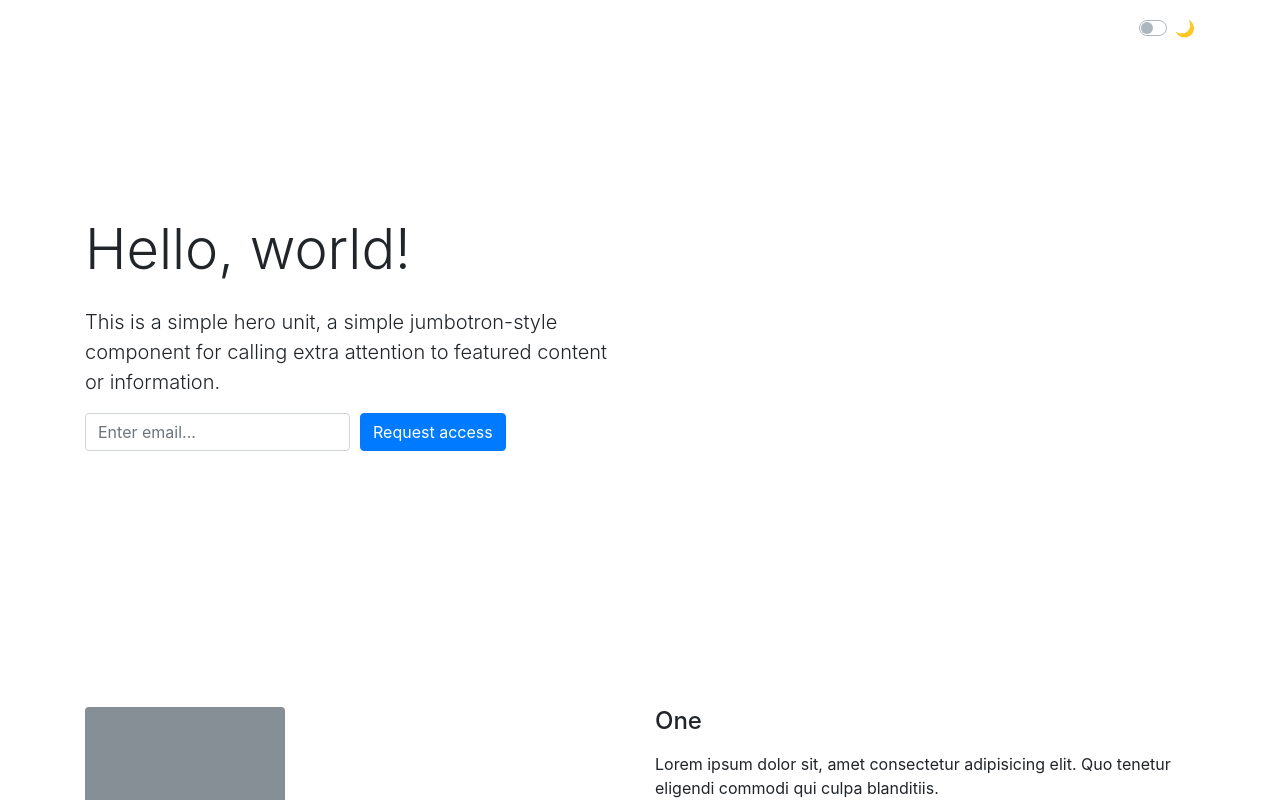
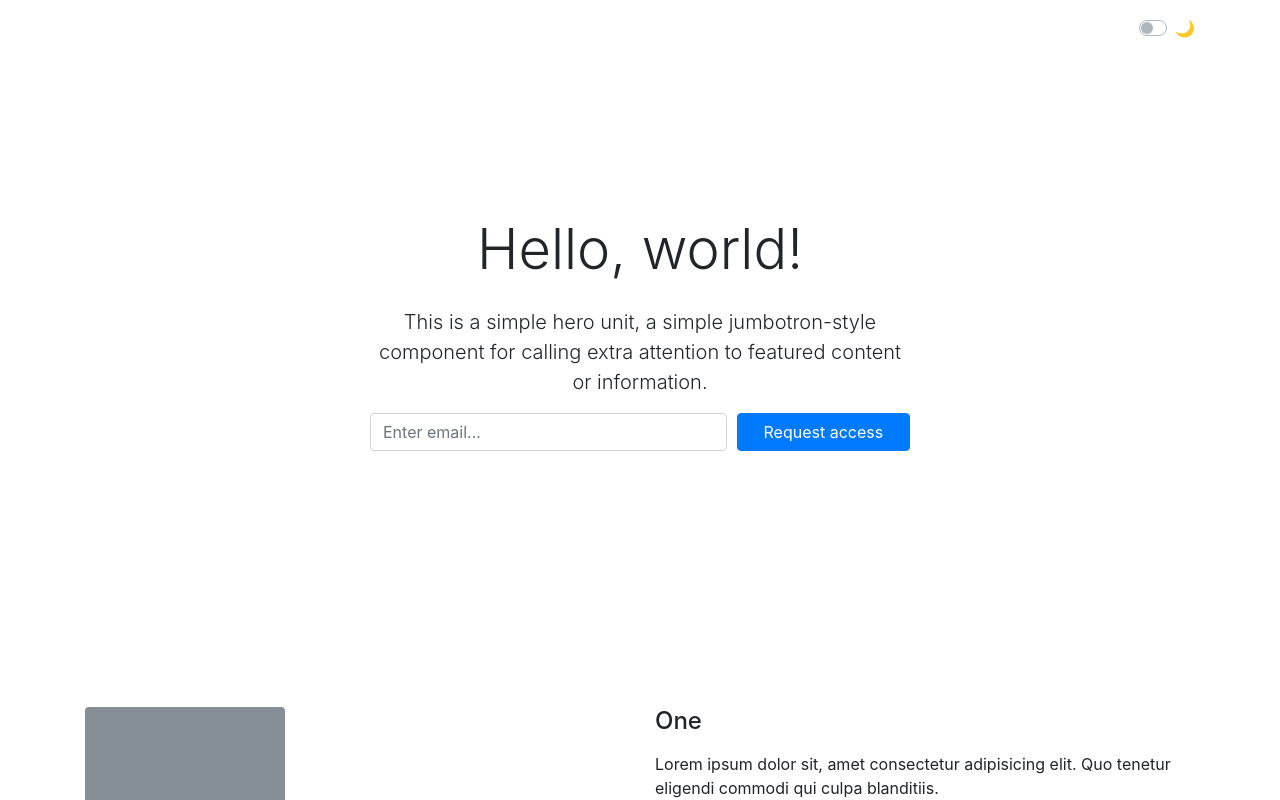
Before and after one commit to alexdevero/mvp-landing-page-template-react, a React (Create React App) app: page / in a window 1280 px wide. Shown: the top 800 px of the page. Built offline with nearby package versions, Linux system fonts and the light colour scheme.

Commit message:
Update Hero grid layout

```diff
--- a/src/components/hero.tsx
+++ b/src/components/hero.tsx
@@ -12,15 +12,15 @@ interface HeroUI {
 
 export const Hero = (props: HeroUI) => (
   <div className="jumbotron jumbotron-fluid bg-white pt-6 pb-6">
-    <div className="row">
+    <div className="row justify-content-center align-items-center text-center">
       <div className="col-md-8 col-lg-6">
         <h1 className="display-4 mt-0 mb-4">{heroConfig.heroHeading}</h1>
 
         <p className="lead mt-0 mb-0">{heroConfig.heroText}</p>
 
         <div className="mt-3">
-          <div className="form-row">
-            <div className="col">
+          <div className="form-row justify-content-center align-items-center">
+            <div className="col-sm-8">
               <input
                 type="text"
                 className="form-control"
@@ -30,10 +30,10 @@ export const Hero = (props: HeroUI) => (
               />
             </div>
 
-            <div className="col">
+            <div className="col-sm-4 mt-3 mt-sm-0">
               <button
                 type="submit"
-                className="btn btn-primary btn-md"
+                className="btn btn-primary btn-md w-100"
                 onClick={props.handleSubmitForm}
               >{heroConfig.heroButtonText}</button>
             </div>
```
